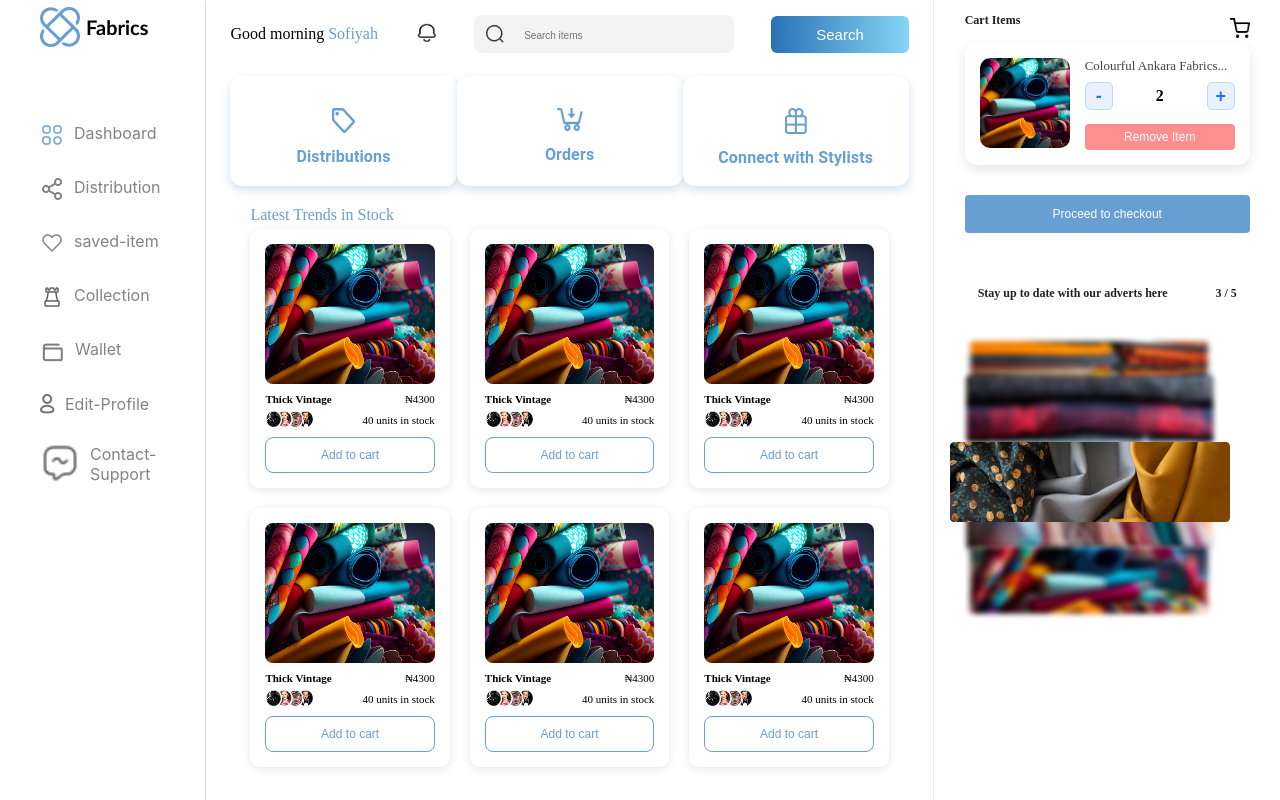
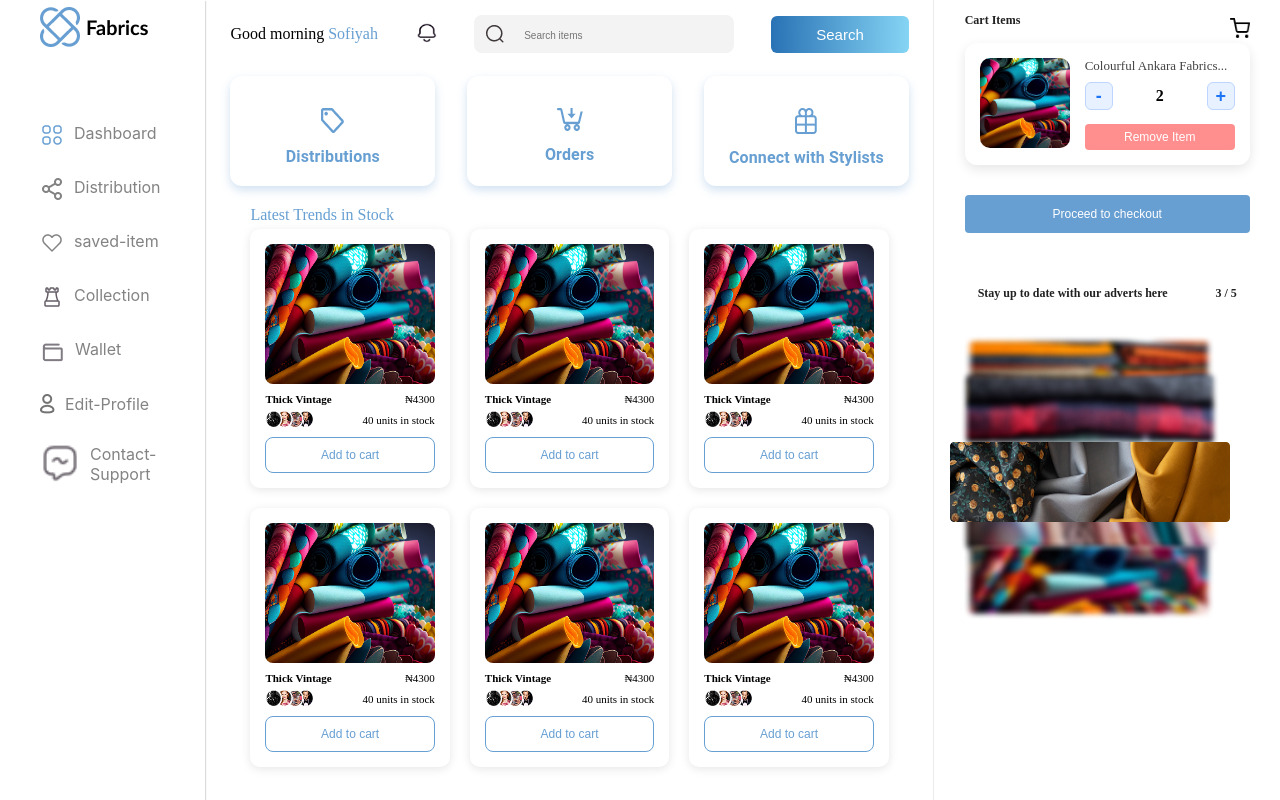
Before and after one commit to Oyindamola-Ashabi/activate-dashboard, a React (Vite) app: page / in a window 1280 px wide. Built offline with nearby package versions, Linux system fonts and the light colour scheme.

Commit message:
my first commit

```diff
--- a/src/admin-user/collections/cardone/cardOne.jsx
+++ b/src/admin-user/collections/cardone/cardOne.jsx
@@ -27,9 +27,8 @@ const CardOne = () => {
         <Box
             sx={{
                 display: "flex",
-                // gap: 7,
-                justifyContent: "space-between",
-                alignItems: "center",
+                gap: 4,
+                justifyContent: "center",
                 marginTop: 1,
             }}
         >
@@ -37,7 +36,7 @@ const CardOne = () => {
                 <Card
                     key={item.id}
                     sx={{
-                        width: 240,
+                        width: 250,
                         height: 110,
                         // backgroundColor:"blue",
                         textAlign: "center",
```
